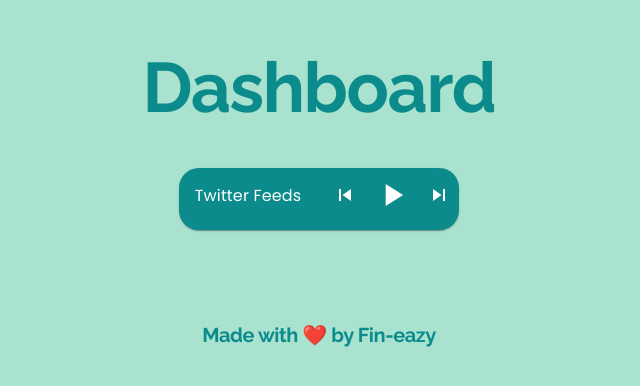
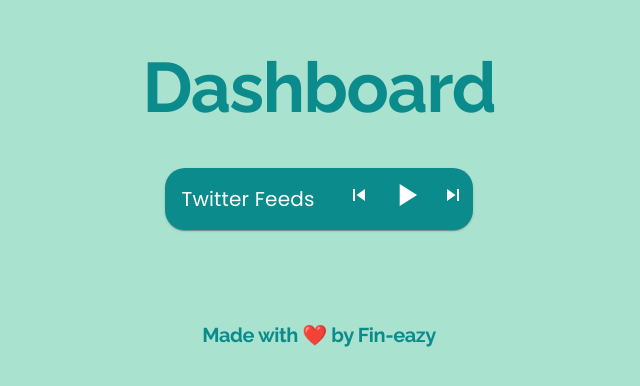
Before and after one commit to salmanpary/Blind-Guru-Web, a Next.js app in the folder blind-guru/: page /dashboard in a window 1280 px wide. Shown: the part 194-580 px from the top of the page, without its empty margins (321-961 px from the left). Built offline with nearby package versions, Linux system fonts and the light colour scheme.

Commit message:
Dashboard UI Updated

```diff
--- a/blind-guru/styles/globals.css
+++ b/blind-guru/styles/globals.css
@@ -94,8 +94,8 @@
 
 .player{
   font-family: var(--tertiary-font) !important;
-  font-size: 20px;
-  font-weight:400 ;
+  font-size: 20px !important;
+  font-weight:400 !important;
   color: #FFFFFF;
 }
 
```
